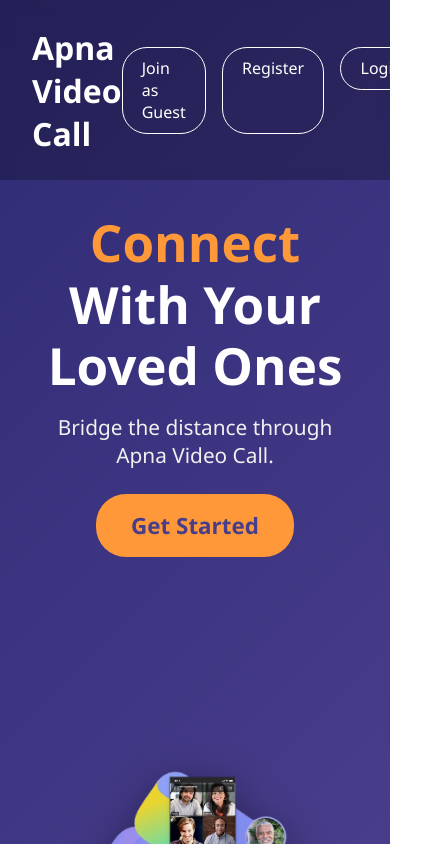
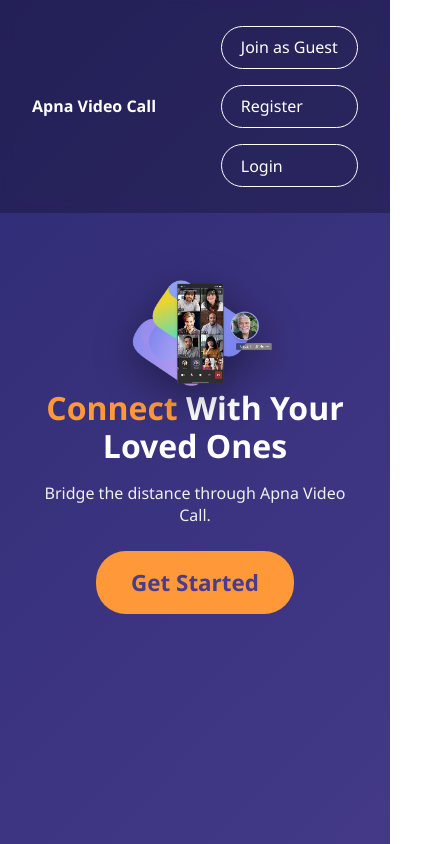
Before and after one commit to sakhilsharma/Vedio-Call, a React (Vite) app in the folder frontend/: page / in a window 390 px wide. Shown: the top 844 px of the page, 423 px wide, since content can reach past the window. Built offline with nearby package versions, Linux system fonts and the light colour scheme.

Commit message:
added styling

```diff
--- a/frontend/src/App.css
+++ b/frontend/src/App.css
@@ -1,6 +1,7 @@
 /* Remove image, use gradient background */
 .landingPageContainer.noImage {
-  height: 100vh;
+  min-height: 100vh;
+
   width: 100vw;
   background: linear-gradient(135deg, #2f2b75, #483d8b);
   color: white;
@@ -96,6 +97,7 @@
   font-size: 1.4rem;
   font-weight: bold;
 }
+
 .landingMainContainer.withImage {
   display: flex;
   justify-content: space-between;
@@ -110,6 +112,7 @@
   max-width: 100%;
   filter: drop-shadow(0 10px 20px rgba(0, 0, 0, 0.4));
 }
+
 .landingMainContainer.withImage {
   display: flex;
   justify-content: space-between;
@@ -142,24 +145,43 @@
 /* Responsive */
 @media screen and (max-width: 768px) {
   .landingMainContainer.withImage {
-    flex-direction: column;
+    flex-direction: column-reverse;
+    gap:0;
     text-align: center;
     padding: 2rem;
-    min-height: 100ch; /* ensures it fills vertical space even with less content */
+    min-height: 100ch;
+    /* ensures it fills vertical space even with less content */
     justify-content: center;
   }
 
   .landingTextBlock {
     text-align: center;
+
+  }
+  .landingTextBlock h1  {
+    font-size: 2rem;
+  }
+  .landingTextBlock>p{
+    font-size: 1rem;
   }
 
   .landingImage {
     margin-top: 2rem;
+    max-height: 7rem;
   }
 
   .landingImage img {
     width: 90%;
-    max-height: 40vh;
+
+
+  }
+
+  .navHeader h2 {
+    font-size: 1rem;
+  }
+
+  .navlist {
+    flex-direction: column;
   }
 }
 
@@ -395,7 +417,7 @@
   .rightPanel {
 
     display: inline;
-    width:0rem;
+    width: 0rem;
 
   }
 
@@ -403,7 +425,7 @@
     width: 7rem;
     max-height: 12vh;
     border-radius: 4rem;
-       margin-left: -2.5rem;
+    margin-left: -2.5rem;
     padding: 8px;
 
   }
--- a/frontend/src/pages/Home.jsx
+++ b/frontend/src/pages/Home.jsx
@@ -29,13 +29,23 @@
                         <HistoryIcon />
                         <p>History</p>
                     </IconButton>
-
+                    {
+                        localStorage.getItem("token") ?
                             <Button onClick={() => {
                                 localStorage.removeItem("token");
                                 navigate("/auth");
                             }}>
                                 Log-Out
                             </Button>
+                            :
+                            <Button onClick={() => {
+
+                                navigate("/auth");
+                            }}>
+                                Log-In
+                            </Button>
+
+                    }
                 </div>
 
             </div>
```
Lines whose indentation alone changed are shown as unchanged.
